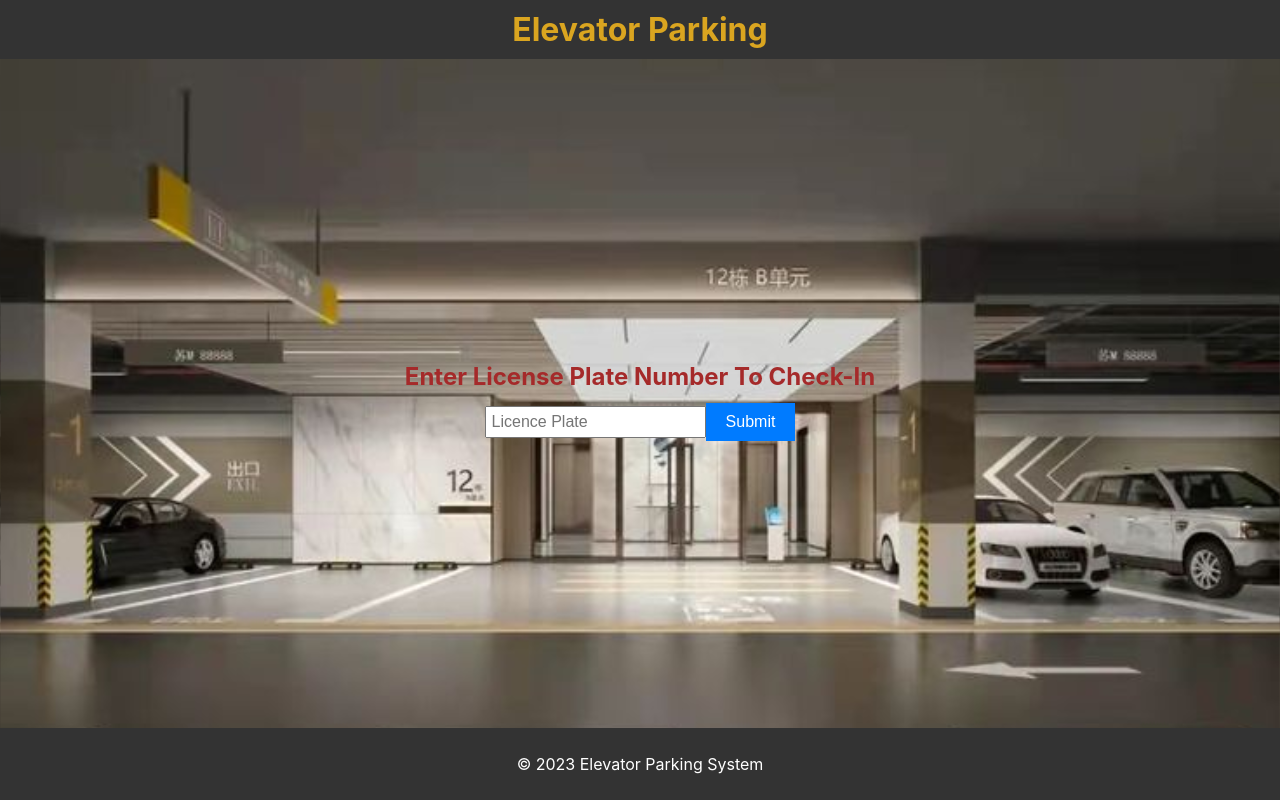
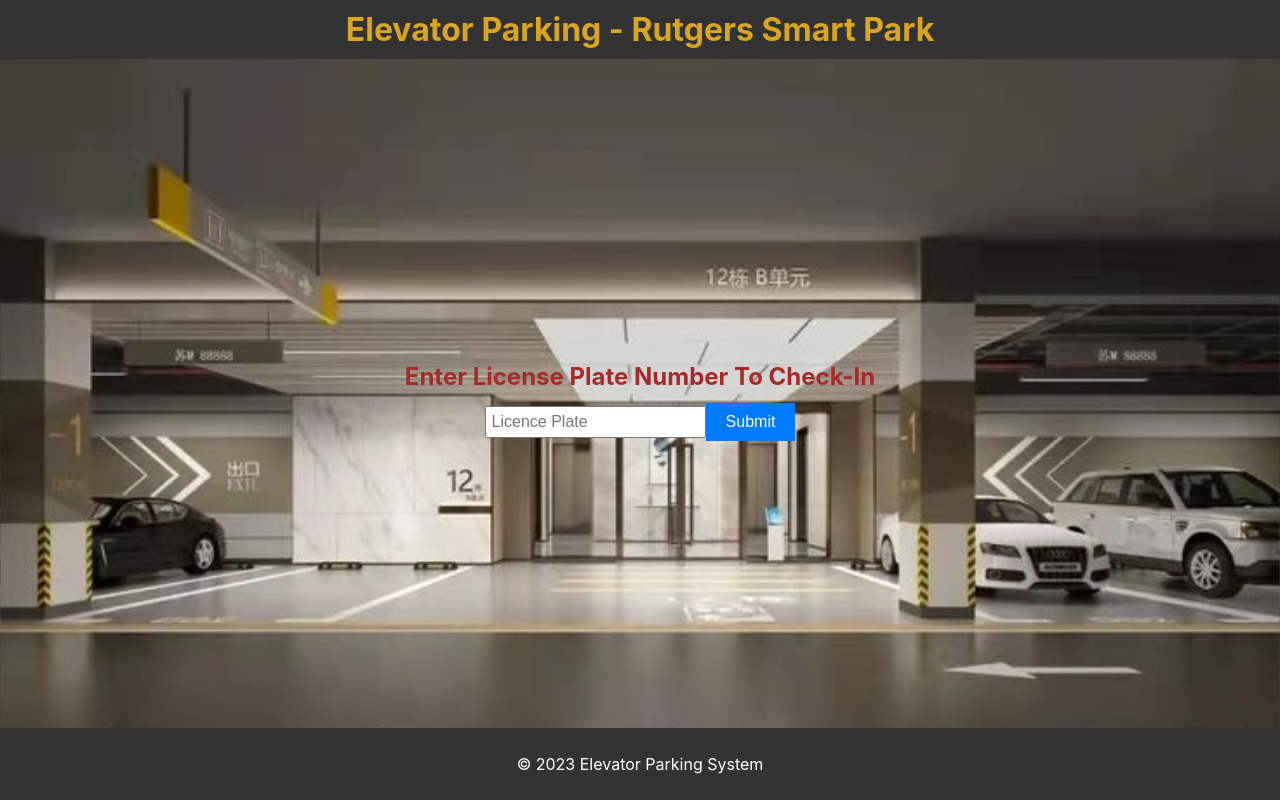
Before and after one commit to VVNSV2022/parking_management, a plain HTML site: page UI/screens/elevator_parking.html in a window 1280 px wide. Drawn offline with Linux system fonts and the light colour scheme.

Commit message:
display text change

```diff
--- a/UI/screens/elevator_parking.html
+++ b/UI/screens/elevator_parking.html
@@ -8,7 +8,7 @@
 </head>
 <body>
     <header>
-        <h1>Elevator Parking</h1>
+        <h1>Elevator Parking - Rutgers Smart Park </h1>
     </header>
 
     <div id="licensePlate">
```
